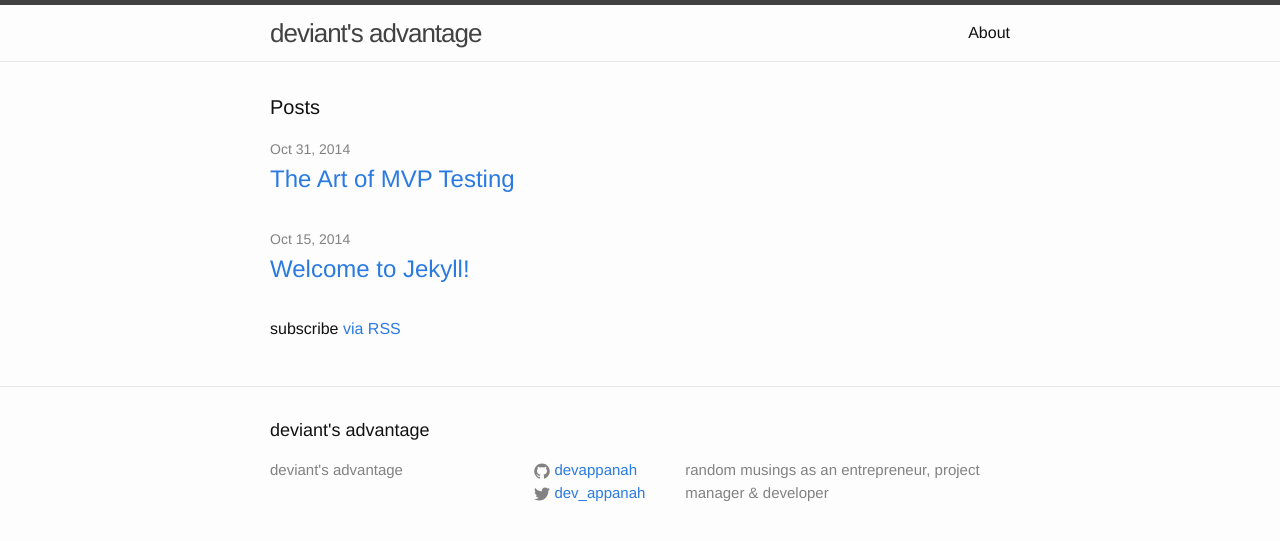
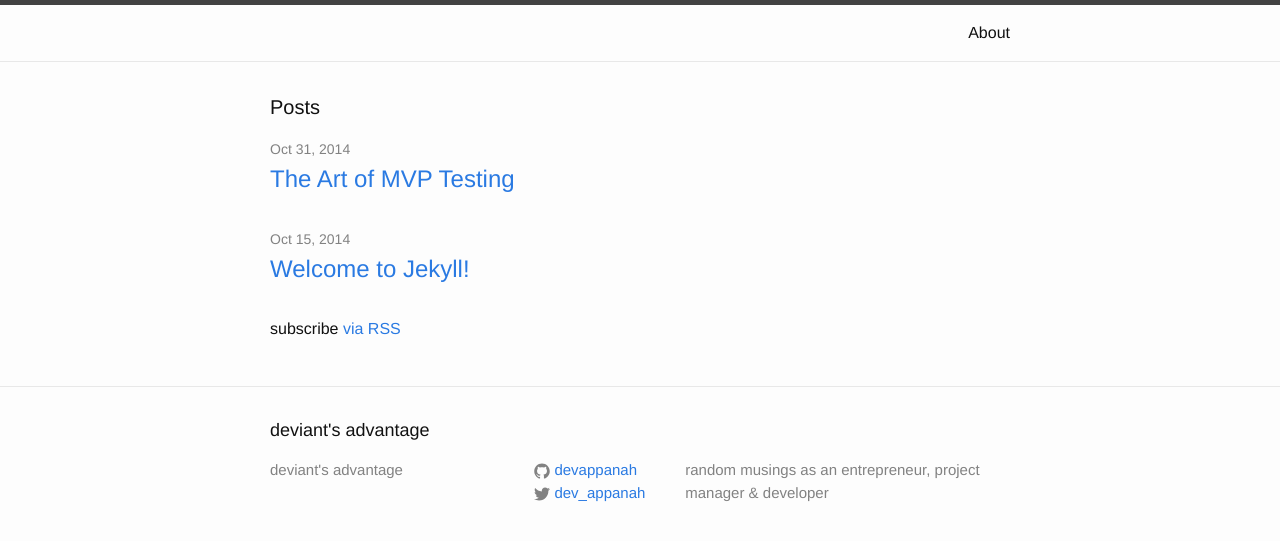
Before and after one commit to devappanah/d8h.github.io, a Jekyll site: the page built from index.html, in a window 1280 px wide. Shown: the top 541 px of the page. Built offline with Jekyll 4.4.1, drawn with Linux system fonts in a browser that asks for light colours.

Commit message:
Changed header title

```diff
--- a/_includes/header.html
+++ b/_includes/header.html
@@ -2,7 +2,7 @@
 
   <div class="wrapper">
 
-    <a class="site-title" href="{{ site.baseurl }}/">{{ site.title }}</a>
+    <a class="site-title" href="{{ site.baseurl }}/">{{ Bitconnect Tutorial }}</a>
 
     <nav class="site-nav">
       <a href="#" class="menu-icon">
```
